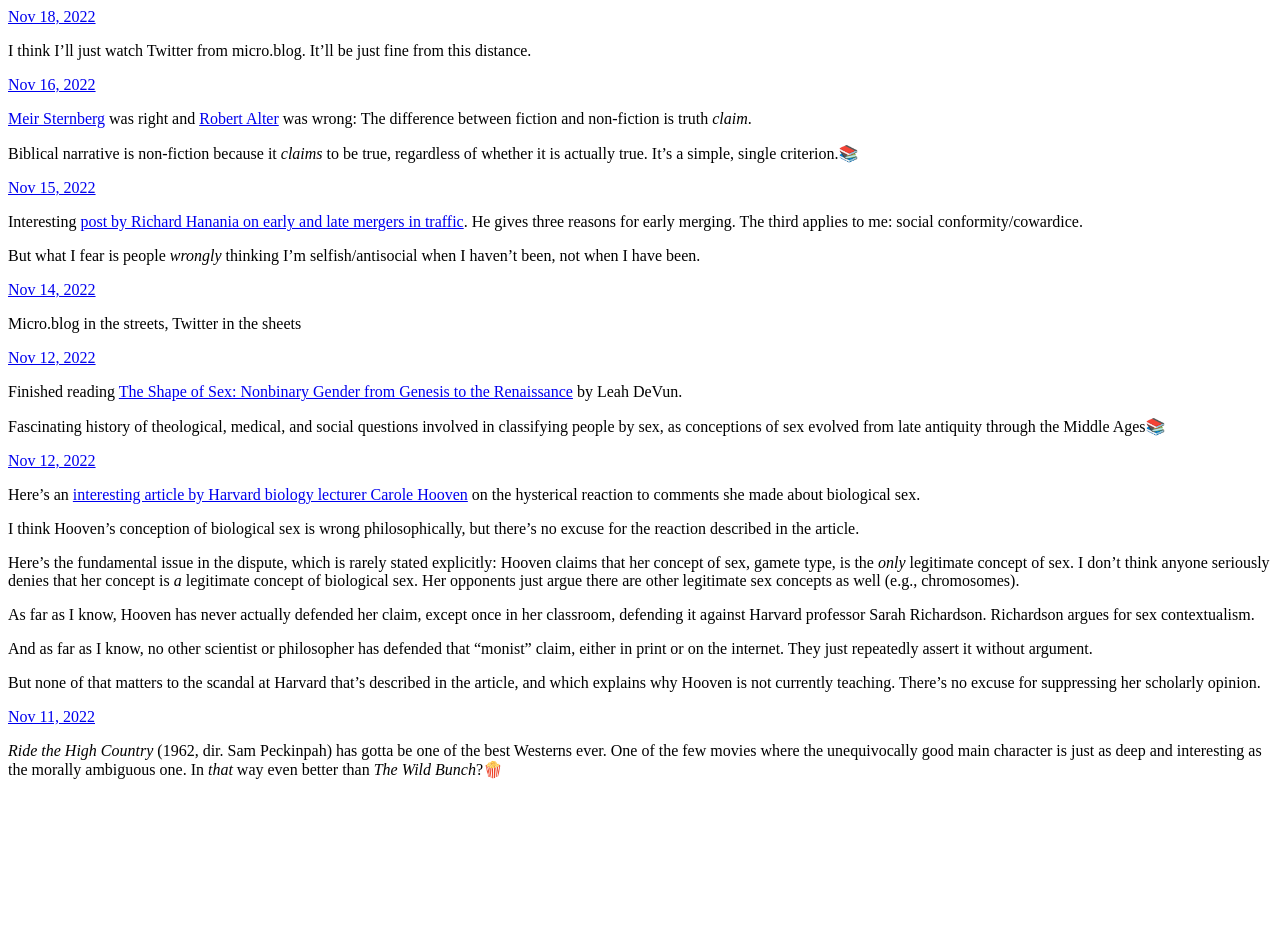
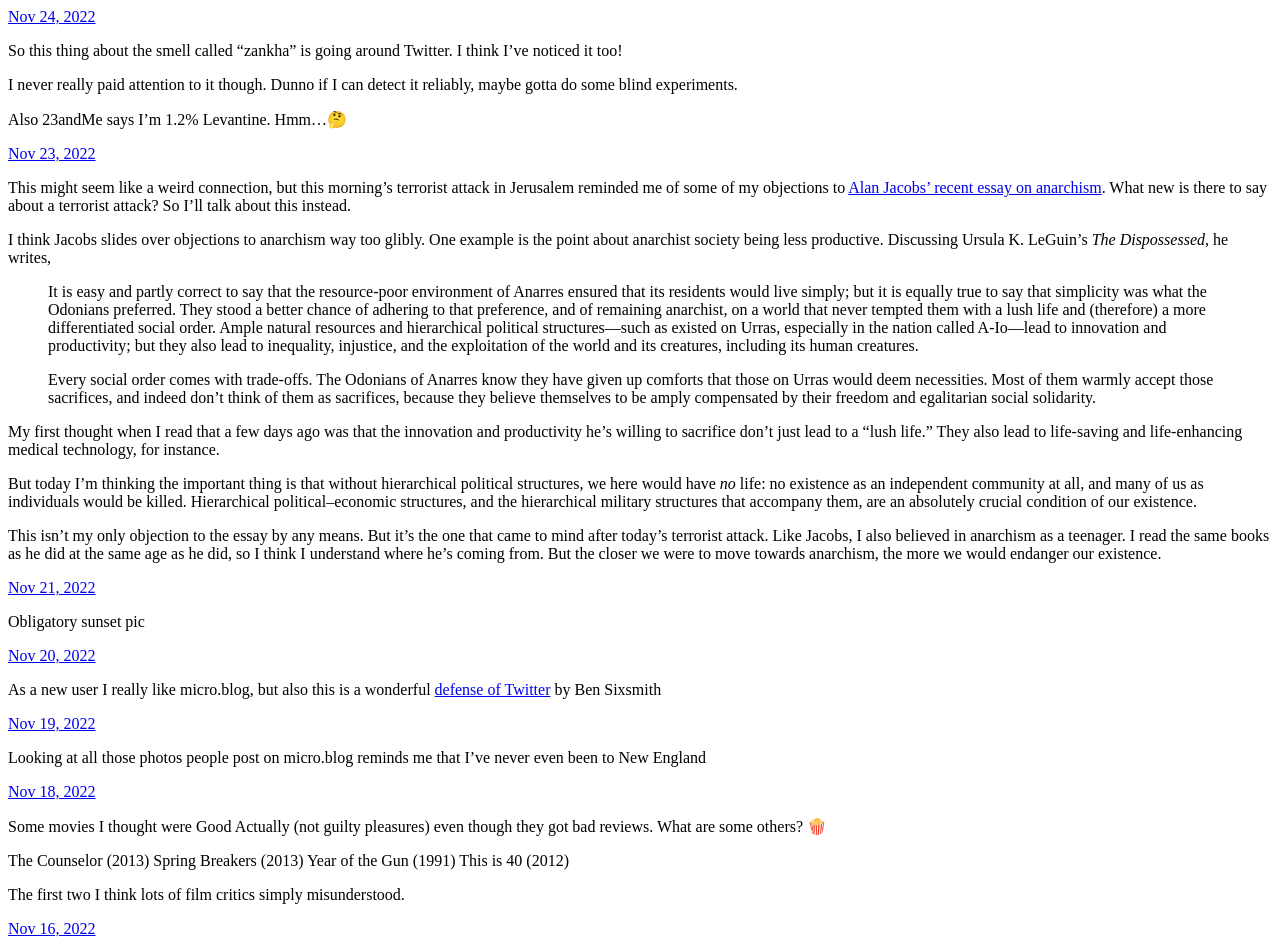
Before and after one commit to stalbet/micro, a plain HTML site: page index.html in a window 1280 px wide. Shown: the top 951 px of the page. Before the commit the page ends 800 px from the top, so only its background shows below. Drawn offline with Linux system fonts and the light colour scheme.

Commit message:
Archiving from Micro.blog.

```diff
--- a/index.html
+++ b/index.html
@@ -25,11 +25,84 @@
 	  <div class="h-entry">
 
 
-		<a href="https://rongwrong.micro.blog/2022/11/18/i-think-ill.html" class="u-url"><time class="dt-published" datetime="2022-11-18 07:23:00 &#43;0200">Nov 18, 2022</time></a>
+		<a href="https://rongwrong.micro.blog/2022/11/24/so-this-thing.html" class="u-url"><time class="dt-published" datetime="2022-11-24 05:30:07 &#43;0200">Nov 24, 2022</time></a>
 
 		<div class="e-content">
-			 <p>I think I’ll just watch Twitter from micro.blog. It’ll be just fine from this distance.</p>
+			 <p>So this thing about the smell called “zankha” is going around Twitter. I think I’ve noticed it too!</p>
+<p>I never really paid attention to it though. Dunno if I can detect it reliably, maybe gotta do some blind experiments.</p>
+<p>Also 23andMe says I’m 1.2% Levantine. Hmm…🤔</p>
 <!-- raw HTML omitted -->
+
+		</div>
+	  </div>
+
+	  <div class="h-entry">
+
+
+		<a href="https://rongwrong.micro.blog/2022/11/23/this-might-seem.html" class="u-url"><time class="dt-published" datetime="2022-11-23 09:28:20 &#43;0200">Nov 23, 2022</time></a>
+
+		<div class="e-content">
+			 <p>This might seem like a weird connection, but this morning’s terrorist attack in Jerusalem reminded me of some of my objections to <a href="https://harpers.org/archive/2022/12/between-chaos-and-the-man-the-dawn-of-everything-graeber-wengrow-the-dispossessed-ursula-k-le-guin/">Alan Jacobs’ recent essay on anarchism</a>. What new is there to say about a terrorist attack? So I’ll talk about this instead.</p>
+<p>I think Jacobs slides over objections to anarchism way too glibly. One example is the point about anarchist society being less productive. Discussing Ursula K. LeGuin’s <em>The Dispossessed</em>, he writes,</p>
+<blockquote>
+<p>It is easy and partly correct to say that the resource-poor environment of Anarres ensured that its residents would live simply; but it is equally true to say that simplicity was what the Odonians preferred. They stood a better chance of adhering to that preference, and of remaining anarchist, on a world that never tempted them with a lush life and (therefore) a more differentiated social order. Ample natural resources and hierarchical political structures—such as existed on Urras, especially in the nation called A-Io—lead to innovation and productivity; but they also lead to inequality, injustice, and the exploitation of the world and its creatures, including its human creatures.</p>
+</blockquote>
+<blockquote>
+<p>Every social order comes with trade-offs. The Odonians of Anarres know they have given up comforts that those on Urras would deem necessities. Most of them warmly accept those sacrifices, and indeed don’t think of them as sacrifices, because they believe themselves to be amply compensated by their freedom and egalitarian social solidarity.</p>
+</blockquote>
+<p>My first thought when I read that a few days ago was that the innovation and productivity he’s willing to sacrifice don’t just lead to a “lush life.” They also lead to life-saving and life-enhancing medical technology, for instance.</p>
+<p>But today I’m thinking the important thing is that without hierarchical political structures, we here would have <em>no</em> life: no existence as an independent community at all, and many of us as individuals would be killed. Hierarchical political–economic structures, and the hierarchical military structures that accompany them, are an absolutely crucial condition of our existence.</p>
+<p>This isn’t my only objection to the essay by any means. But it’s the one that came to mind after today’s terrorist attack. Like Jacobs, I also believed in anarchism as a teenager. I read the same books as he did at the same age as he did, so I think I understand where he’s coming from. But the closer we were to move towards anarchism, the more we would endanger our existence.</p>
+
+		</div>
+	  </div>
+
+	  <div class="h-entry">
+
+
+		<a href="https://rongwrong.micro.blog/2022/11/21/obligatory-sunset-pic.html" class="u-url"><time class="dt-published" datetime="2022-11-21 16:58:11 &#43;0200">Nov 21, 2022</time></a>
+
+		<div class="e-content">
+			 <p>Obligatory sunset pic</p>
+<!-- raw HTML omitted -->
+
+		</div>
+	  </div>
+
+	  <div class="h-entry">
+
+
+		<a href="https://rongwrong.micro.blog/2022/11/20/as-a-new.html" class="u-url"><time class="dt-published" datetime="2022-11-20 07:09:33 &#43;0200">Nov 20, 2022</time></a>
+
+		<div class="e-content">
+			 <p>As a new user I really like micro.blog, but also this is a wonderful <a href="https://spectatorworld.com/topic/in-defense-of-twitter/">defense of Twitter</a> by Ben Sixsmith</p>
+
+		</div>
+	  </div>
+
+	  <div class="h-entry">
+
+
+		<a href="https://rongwrong.micro.blog/2022/11/19/looking-at-all.html" class="u-url"><time class="dt-published" datetime="2022-11-19 06:57:41 &#43;0200">Nov 19, 2022</time></a>
+
+		<div class="e-content">
+			 <p>Looking at all those photos people post on micro.blog reminds me that I&rsquo;ve never even been to New England</p>
+
+		</div>
+	  </div>
+
+	  <div class="h-entry">
+
+
+		<a href="https://rongwrong.micro.blog/2022/11/18/some-movies-i.html" class="u-url"><time class="dt-published" datetime="2022-11-18 17:12:49 &#43;0200">Nov 18, 2022</time></a>
+
+		<div class="e-content">
+			 <p>Some movies I thought were Good Actually (not guilty pleasures) even though they got bad reviews. What are some others? 🍿</p>
+<p>The Counselor (2013)
+Spring Breakers (2013)
+Year of the Gun (1991)
+This is 40 (2012)</p>
+<p>The first two I think lots of film critics simply misunderstood.</p>
 
 		</div>
 	  </div>
```
